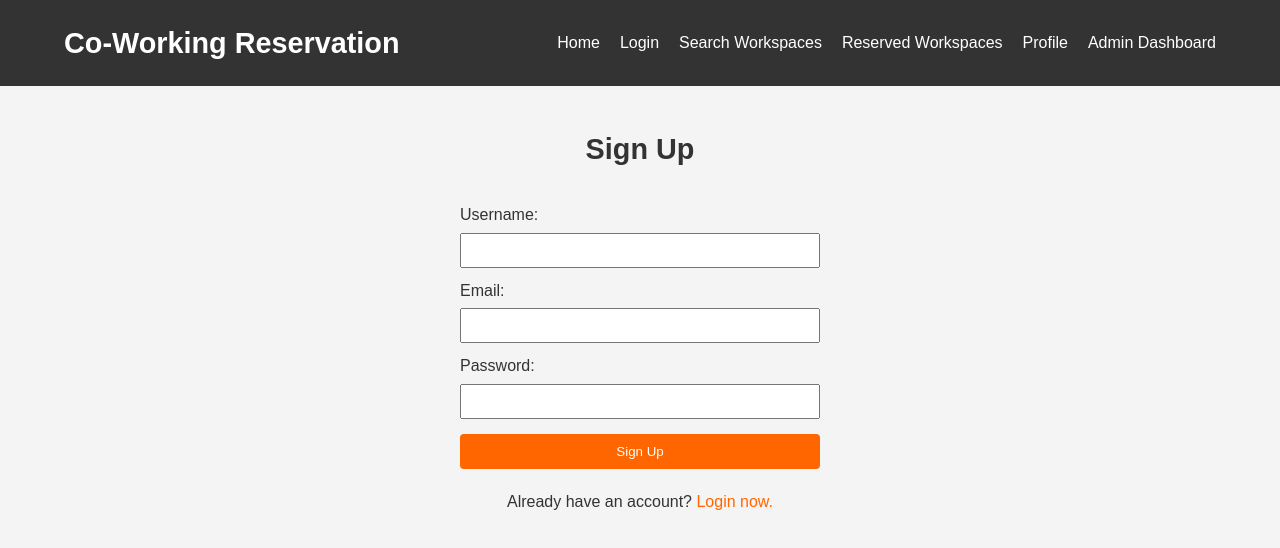
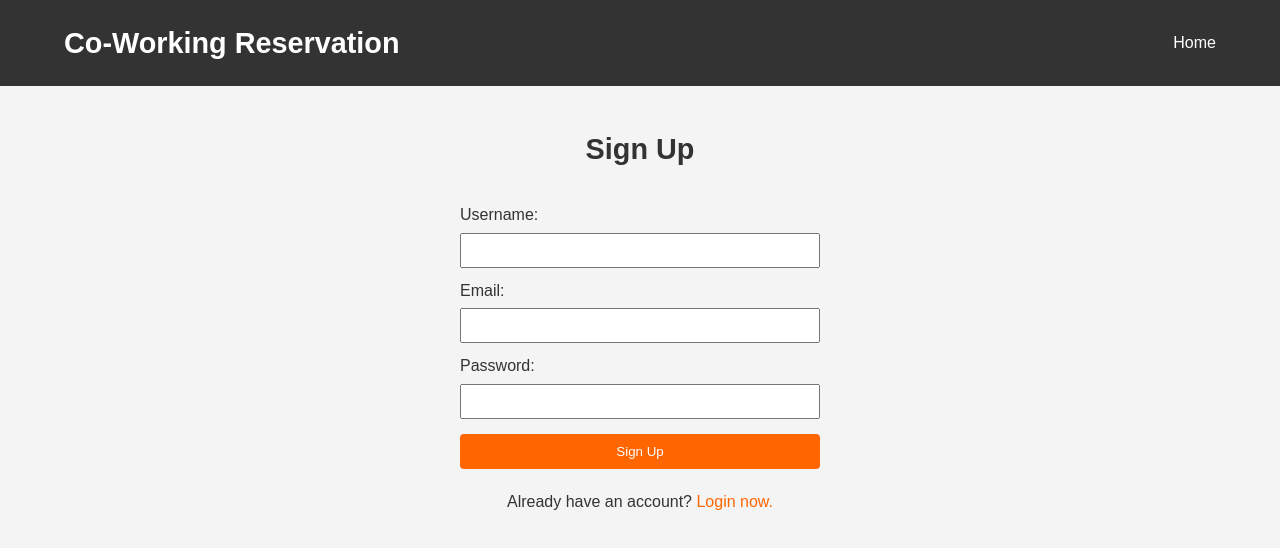
Before and after one commit to jhlim0079/INF2006-coworking-reservation, a plain HTML site: page signup.html in a window 1280 px wide. Drawn offline with Linux system fonts and the light colour scheme.

Commit message:
Adjust navigation header

```diff
--- a/signup.html
+++ b/signup.html
@@ -15,11 +15,6 @@
       </div>
       <ul class="nav-links">
         <li><a href="index.html">Home</a></li>
-        <li><a href="login.html">Login</a></li>
-        <li><a href="search.html">Search Workspaces</a></li>
-        <li><a href="reserved.html">Reserved Workspaces</a></li>
-        <li><a href="profile.html">Profile</a></li>
-        <li><a href="admin.html">Admin Dashboard</a></li>
       </ul>
     </nav>
   </header>
```
Also changed, not shown: index.html (+1 -1 lines), login.html (+0 -5 lines), reserved.html (+1 -1 lines), search.html (+1 -1 lines).
